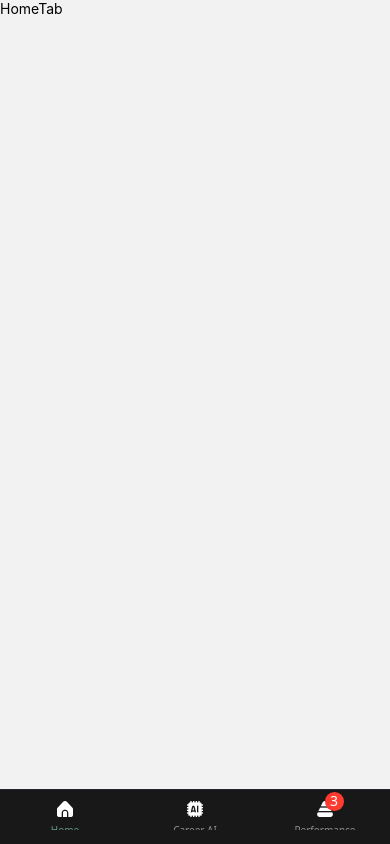
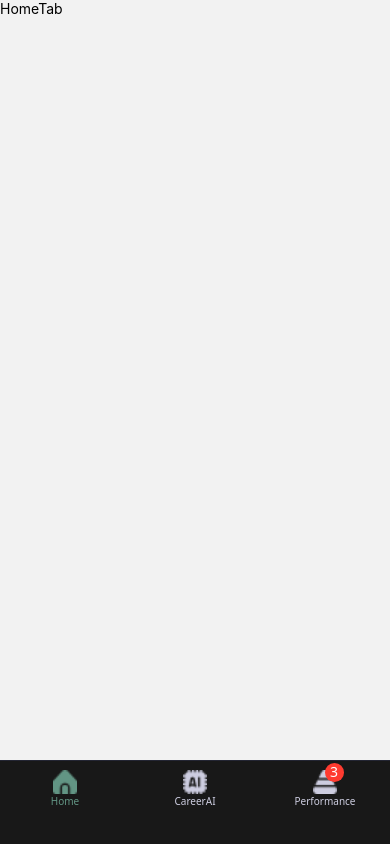
Before and after one commit to Ilix-studio/course90_ios, a React Native app: screen /Home in a window 390 px wide. Built offline with nearby package versions, Linux system fonts and the light colour scheme.

Commit message:
bottom tab setup done

```diff
--- a/App.tsx
+++ b/App.tsx
@@ -6,9 +6,7 @@ import {SafeAreaView} from 'react-native';
 const App = () => {
   return (
     <NavigationContainer>
-      <SafeAreaView style={{flex: 1, padding: 0, margin: 0}}>
-        <AppNavigation />
-      </SafeAreaView>
+      <AppNavigation />
     </NavigationContainer>
   );
 };
--- a/src/navigation/TabNavigator.tsx
+++ b/src/navigation/TabNavigator.tsx
@@ -11,14 +11,22 @@ const Tab = createBottomTabNavigator();
 
 const TabIcon = ({
   source,
+  color,
+
+  focused,
 }: {
   source: ImageSourcePropType;
   focused: boolean;
-  size: number;
+  color: string;
 }) => {
   return (
-    <View style={styles.icon}>
-      <Image source={source} tintColor="white" />
+    <View style={styles.tabIconView}>
+      <Image
+        source={source}
+        tintColor={color}
+        style={styles.tabiconsimg}
+        resizeMode="contain"
+      />
     </View>
   );
 };
@@ -29,25 +37,29 @@ const TabNavigator: React.FC = () => {
       initialRouteName="Home"
       screenOptions={{
         headerShown: false,
+
         tabBarActiveTintColor: '#629584',
+        tabBarInactiveTintColor: '#CDCDE0',
         tabBarStyle: {
           backgroundColor: '#181818',
+          borderTopWidth: 1,
           position: 'absolute',
-          borderTopWidth: 1,
           borderTopColor: '#232533',
-          height: 55,
-          paddingBottom: 9,
+          height: 84,
         },
       }}>
       <Tab.Screen
         name="Home"
         component={HomeTab}
         options={{
-          tabBarLabel: 'Home',
           headerShown: false,
-          tabBarIcon: ({focused}) => {
+          tabBarIcon: ({color, focused}) => {
             return (
-              <TabIcon source={icons.homeTabLogo} focused={focused} size={30} />
+              <TabIcon
+                source={icons.homeTabLogo}
+                focused={focused}
+                color={color}
+              />
             );
           },
         }}
@@ -56,10 +68,13 @@ const TabNavigator: React.FC = () => {
         name="CareerAI"
         component={CareerAITab}
         options={{
-          tabBarLabel: 'Career AI',
-          tabBarIcon: ({focused}) => {
+          tabBarIcon: ({color, focused}) => {
             return (
-              <TabIcon source={icons.microchipAI} focused={focused} size={30} />
+              <TabIcon
+                source={icons.microchipAI}
+                focused={focused}
+                color={color}
+              />
             );
           },
         }}
@@ -68,13 +83,12 @@ const TabNavigator: React.FC = () => {
         name="Performance"
         component={PerformanceTab}
         options={{
-          tabBarLabel: 'Performance',
-          tabBarIcon: ({focused}) => {
+          tabBarIcon: ({color, focused}) => {
             return (
               <TabIcon
                 source={icons.chartPyramid}
                 focused={focused}
-                size={30}
+                color={color}
               />
             );
           },
@@ -88,7 +102,14 @@ const TabNavigator: React.FC = () => {
 export default TabNavigator;
 
 const styles = StyleSheet.create({
-  icon: {
-    flexDirection: 'column',
+  tabIconView: {
+    flex: 1,
+    paddingTop: 4,
+    alignItems: 'center',
+    justifyContent: 'center',
+  },
+  tabiconsimg: {
+    width: 24,
+    height: 24,
   },
 });
--- a/src/screens/tabs/CareerAITab.tsx
+++ b/src/screens/tabs/CareerAITab.tsx
@@ -1,11 +1,11 @@
-import {StyleSheet, Text, View} from 'react-native';
+import {SafeAreaView, StyleSheet, Text, View} from 'react-native';
 import React from 'react';
 
 const CareerAITab = () => {
   return (
-    <View>
+    <SafeAreaView>
       <Text>CareerAITab</Text>
-    </View>
+    </SafeAreaView>
   );
 };
 
--- a/src/screens/tabs/HomeTab.tsx
+++ b/src/screens/tabs/HomeTab.tsx
@@ -1,11 +1,11 @@
-import {StyleSheet, Text, View} from 'react-native';
+import {SafeAreaView, StyleSheet, Text, View} from 'react-native';
 import React from 'react';
 
 const HomeTab = () => {
   return (
-    <View>
+    <SafeAreaView>
       <Text>HomeTab</Text>
-    </View>
+    </SafeAreaView>
   );
 };
 
--- a/src/screens/tabs/PerformanceTab.tsx
+++ b/src/screens/tabs/PerformanceTab.tsx
@@ -1,11 +1,11 @@
-import {StyleSheet, Text, View} from 'react-native';
+import {SafeAreaView, StyleSheet, Text, View} from 'react-native';
 import React from 'react';
 
 const PerformanceTab = () => {
   return (
-    <View>
+    <SafeAreaView>
       <Text>PerformanceTab</Text>
-    </View>
+    </SafeAreaView>
   );
 };
 
```
